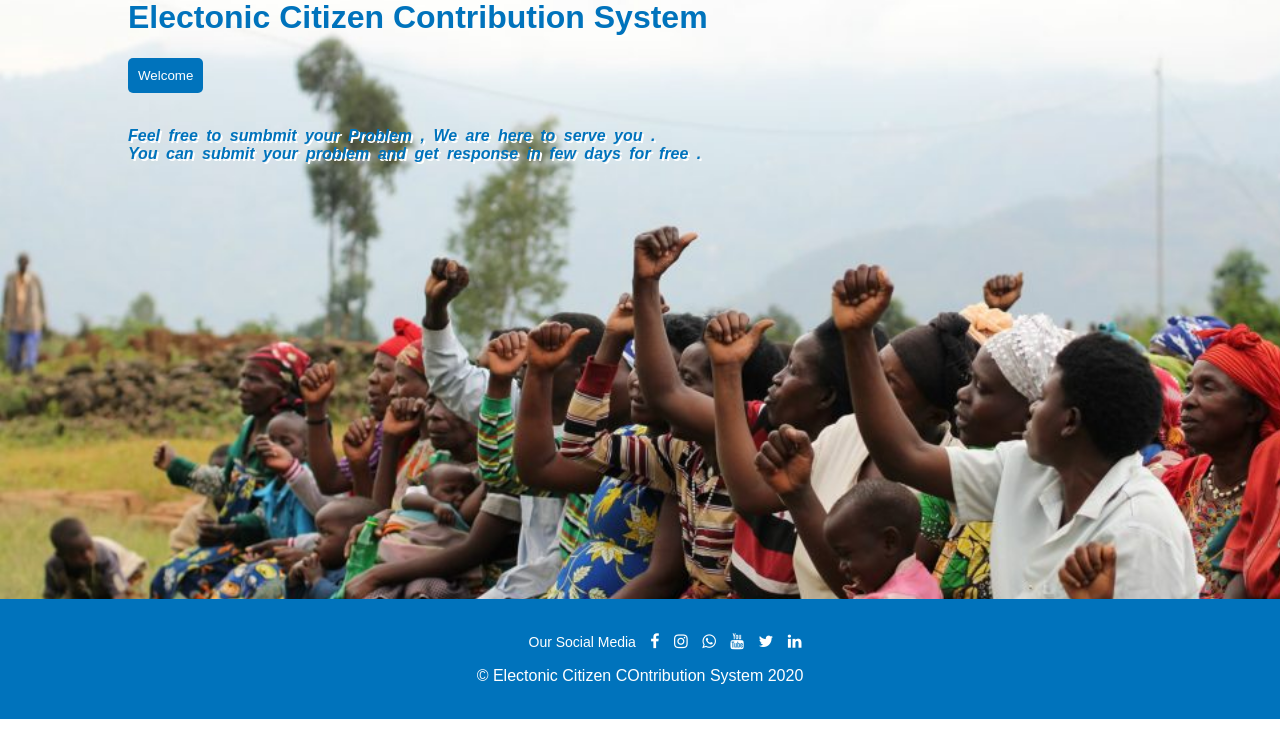
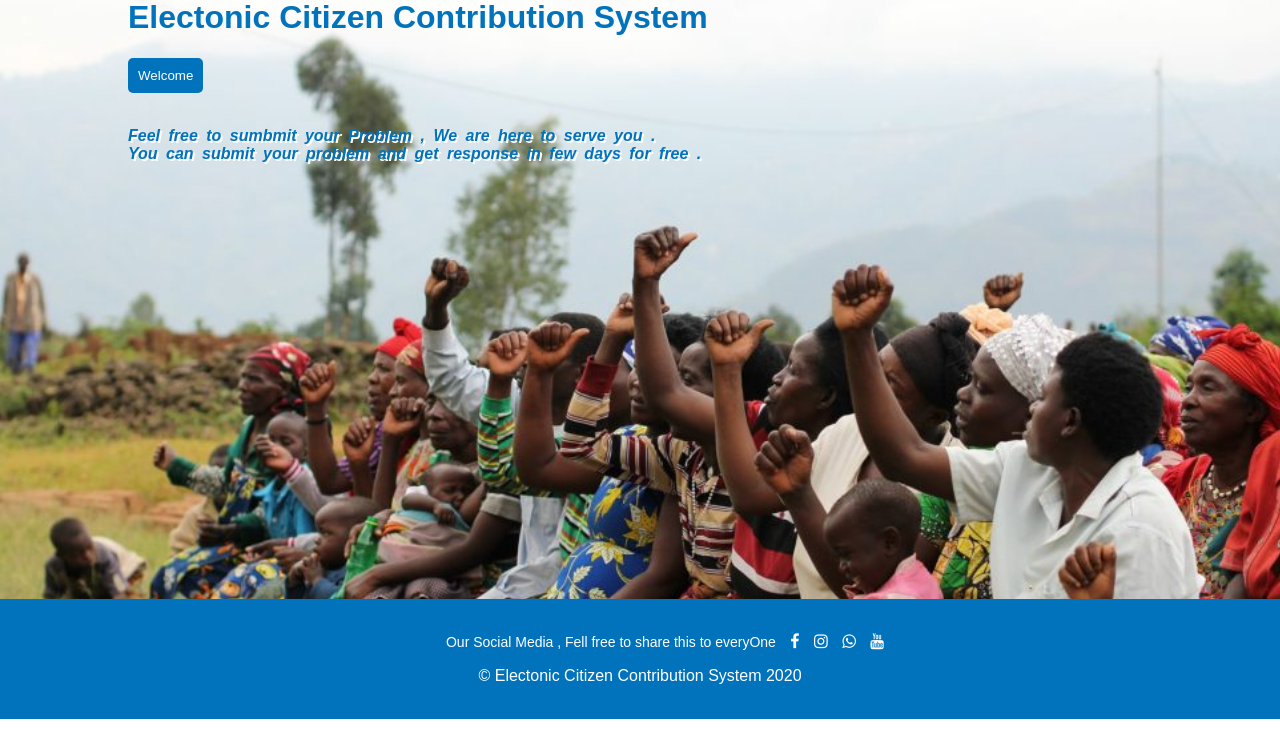
Before and after one commit to hirwa1/ICC2, a PHP site: page /dashboard.php in a window 1280 px wide. Shown: the part 70-800 px from the top of the page. Run offline with PHP 8.4, Linux system fonts and the light colour scheme; a user stored in the database is signed in.

Commit message:
Update dashboard.php

```diff
--- a/ICC/dashboard.php
+++ b/ICC/dashboard.php
@@ -107,17 +107,16 @@ else
 <footer><center><br>
 
   <ul >
-    <li>Our Social Media</li>
+    <li>Our Social Media , Fell free to share this to everyOne</li>
     <li class="fa fa-facebook"></li>
     <li class="fa fa-instagram"></li>
     <li class="fa fa-whatsapp"></li>
     <li class="fa fa-youtube"></li>
-    <li class="fa fa-twitter"></li>
-    <li class="fa fa-linkedin"></li>
+
 
   </ul>
-  <p> &copy; Electonic Citizen COntribution System 2020</p></center>
-  <br>
+  <p> &copy; Electonic Citizen Contribution System 2020</p></center>
+  <br/>
 </footer>
 <script type="text/javascript" src="main.js"></script>
 </body>
```
